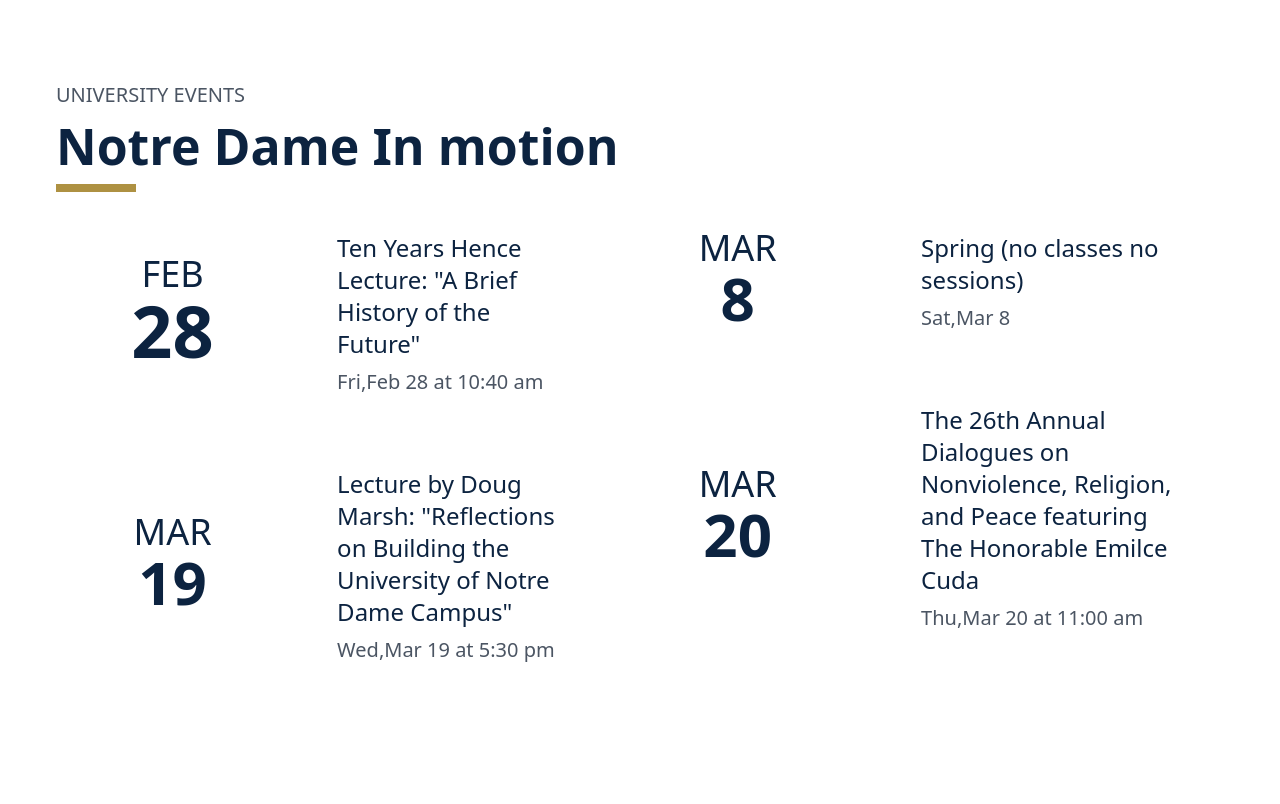
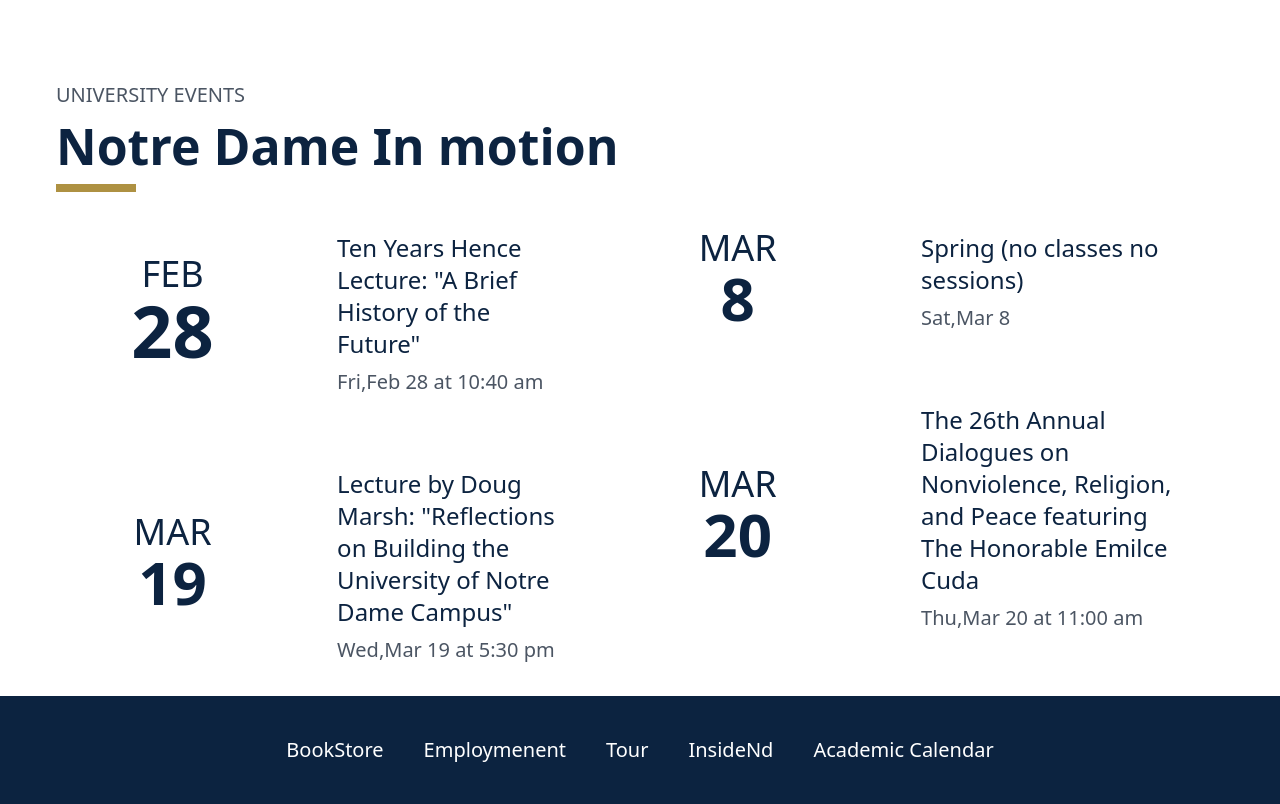
Before and after one commit to Terrymanzi/TheGym_-Gate-2-_Website_Cloning, a website: page src/index.html in a window 1280 px wide. Shown: the part 5002-5806 px from the top of the page. Before the commit the page ends 5698 px from the top, so only its background shows below. Drawn offline with Linux system fonts and the light colour scheme; files whose address does not match are found by name.

Commit message:
hero #8 secrion (important link) done!

```diff
--- a/src/index.html
+++ b/src/index.html
@@ -452,6 +452,19 @@
     </div>
 
 
+    <!--hero 8 (IMPORTANT LINKS SECTION)-->
+    <div class="flex bg-[#0C2340] text-white text-xl justify-center items-center">
+        <ul class="flex gap-10 p-10">
+            <li>BookStore</li>
+            <li>Employmenent</li>
+            <li>Tour</li>
+            <li>InsideNd</li>
+            <li>Academic Calendar</li>
+
+        </ul>
+    </div>
+
+
 
 
 
```
